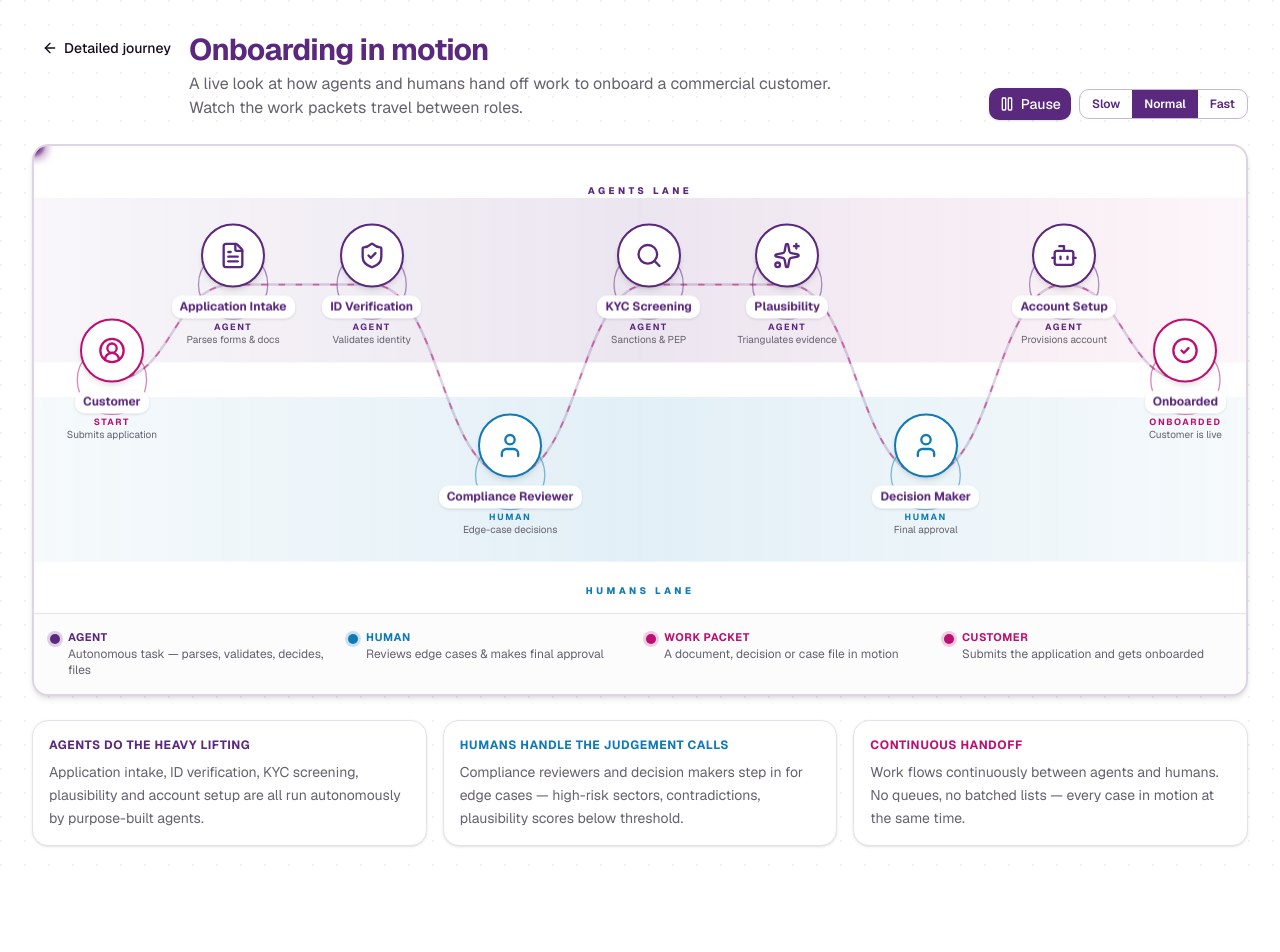
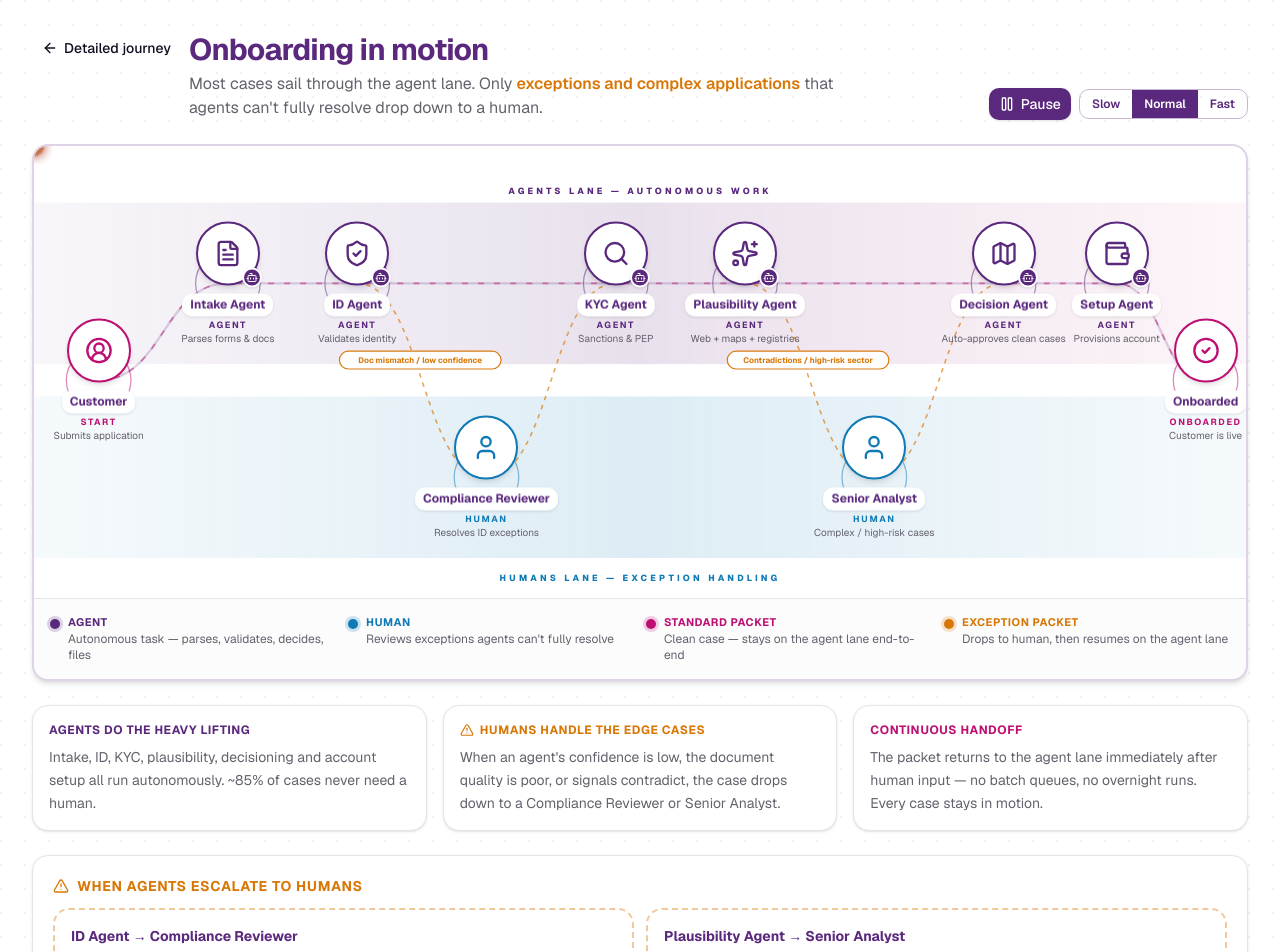
Before and after one commit to freakymind/commercial-onboarding-agentic, a Next.js app: page /flow in a window 1280 px wide. Shown: the top 952 px of the page. Before the commit the page ends 878 px from the top, so only its background shows below. Built offline with nearby package versions, Linux system fonts and the light colour scheme.

Commit message:
feat: enhance flow page with agent-led journey details\n\nAdd human exception handling and detailed handoff triggers.

```diff
--- a/components/simple-flow.tsx
+++ b/components/simple-flow.tsx
@@ -3,10 +3,12 @@
 import { useEffect, useRef, useState } from "react"
 import Link from "next/link"
 import {
+  AlertTriangle,
   ArrowLeft,
   Bot,
   CheckCircle2,
   FileText,
+  Map,
   Pause,
   Play,
   Search,
@@ -14,6 +16,7 @@ import {
   Sparkles,
   User,
   UserCircle2,
+  Wallet,
 } from "lucide-react"
 import { Button } from "@/components/ui/button"
 
@@ -29,16 +32,16 @@ type FNode = {
   Icon: React.ComponentType<{ className?: string }>
 }
 
-const W = 1400
-const H = 540
-const TOP = 160
-const BOTTOM = 380
+const W = 1500
+const H = 560
+const TOP = 170
+const BOTTOM = 410
 
 const NODES: FNode[] = [
   {
     id: "customer",
-    x: 90,
-    y: 270,
+    x: 80,
+    y: 290,
     label: "Customer",
     sub: "Submits application",
     type: "customer",
@@ -46,71 +49,80 @@ const NODES: FNode[] = [
   },
   {
     id: "intake",
-    x: 230,
+    x: 240,
     y: TOP,
-    label: "Application Intake",
+    label: "Intake Agent",
     sub: "Parses forms & docs",
     type: "agent",
     Icon: FileText,
   },
   {
     id: "id",
-    x: 390,
+    x: 400,
     y: TOP,
-    label: "ID Verification",
+    label: "ID Agent",
     sub: "Validates identity",
     type: "agent",
     Icon: ShieldCheck,
   },
   {
     id: "reviewer",
-    x: 550,
+    x: 560,
     y: BOTTOM,
     label: "Compliance Reviewer",
-    sub: "Edge-case decisions",
+    sub: "Resolves ID exceptions",
     type: "human",
     Icon: User,
   },
   {
     id: "kyc",
-    x: 710,
+    x: 720,
     y: TOP,
-    label: "KYC Screening",
+    label: "KYC Agent",
     sub: "Sanctions & PEP",
     type: "agent",
     Icon: Search,
   },
   {
     id: "plaus",
-    x: 870,
+    x: 880,
     y: TOP,
-    label: "Plausibility",
-    sub: "Triangulates evidence",
+    label: "Plausibility Agent",
+    sub: "Web + maps + registries",
     type: "agent",
     Icon: Sparkles,
   },
   {
-    id: "decide",
-    x: 1030,
+    id: "analyst",
+    x: 1040,
     y: BOTTOM,
-    label: "Decision Maker",
-    sub: "Final approval",
+    label: "Senior Analyst",
+    sub: "Complex / high-risk cases",
     type: "human",
     Icon: User,
   },
   {
+    id: "decide",
+    x: 1200,
+    y: TOP,
+    label: "Decision Agent",
+    sub: "Auto-approves clean cases",
+    type: "agent",
+    Icon: Map,
+  },
+  {
     id: "setup",
-    x: 1190,
+    x: 1340,
     y: TOP,
-    label: "Account Setup",
+    label: "Setup Agent",
     sub: "Provisions account",
     type: "agent",
-    Icon: Bot,
+    Icon: Wallet,
   },
   {
     id: "done",
-    x: 1330,
-    y: 270,
+    x: 1450,
+    y: 290,
     label: "Onboarded",
     sub: "Customer is live",
     type: "end",
@@ -118,7 +130,15 @@ const NODES: FNode[] = [
   },
 ]
 
-function buildPath(nodes: FNode[]) {
+const NODE_BY_ID = Object.fromEntries(NODES.map((n) => [n.id, n])) as Record<
+  string,
+  FNode
+>
+
+/* ---------- Path builder ---------- */
+
+function pathFromIds(ids: string[]) {
+  const nodes = ids.map((id) => NODE_BY_ID[id])
   if (nodes.length === 0) return ""
   let d = `M ${nodes[0].x} ${nodes[0].y}`
   for (let i = 1; i < nodes.length; i++) {
@@ -130,9 +150,42 @@ function buildPath(nodes: FNode[]) {
   return d
 }
 
-const PATH_D = buildPath(NODES)
+const PATH_HAPPY = pathFromIds([
+  "customer",
+  "intake",
+  "id",
+  "kyc",
+  "plaus",
+  "decide",
+  "setup",
+  "done",
+])
 
-const SPEEDS = { slow: 22, normal: 14, fast: 8 } as const
+const PATH_ID_EXCEPTION = pathFromIds([
+  "customer",
+  "intake",
+  "id",
+  "reviewer",
+  "kyc",
+  "plaus",
+  "decide",
+  "setup",
+  "done",
+])
+
+const PATH_COMPLEX_EXCEPTION = pathFromIds([
+  "customer",
+  "intake",
+  "id",
+  "kyc",
+  "plaus",
+  "analyst",
+  "decide",
+  "setup",
+  "done",
+])
+
+const SPEEDS = { slow: 26, normal: 16, fast: 9 } as const
 type Speed = keyof typeof SPEEDS
 
 const NW = {
@@ -140,13 +193,51 @@ const NW = {
   accent: "#bd0f72",
   agent: "#5a287d",
   human: "#0f7ab5",
+  exception: "#d97706",
 }
 
-const PACKETS = [
-  { color: "#bd0f72", label: "Application", r: 8 },
-  { color: "#5a287d", label: "ID", r: 7 },
-  { color: "#0f7ab5", label: "Case file", r: 7 },
-  { color: "#bd0f72", label: "Decision", r: 6 },
+type Packet = {
+  id: string
+  color: string
+  label: string
+  r: number
+  pathId: string
+  delayShare: number
+}
+
+const PACKETS: Packet[] = [
+  {
+    id: "p1",
+    color: NW.accent,
+    label: "Clean application",
+    r: 8,
+    pathId: "path-happy",
+    delayShare: 0,
+  },
+  {
+    id: "p2",
+    color: NW.exception,
+    label: "ID exception",
+    r: 8,
+    pathId: "path-id-exception",
+    delayShare: 0.33,
+  },
+  {
+    id: "p3",
+    color: NW.primary,
+    label: "Standard case",
+    r: 7,
+    pathId: "path-happy",
+    delayShare: 0.55,
+  },
+  {
+    id: "p4",
+    color: NW.exception,
+    label: "Complex / high-risk",
+    r: 8,
+    pathId: "path-complex-exception",
+    delayShare: 0.78,
+  },
 ]
 
 export function SimpleFlow() {
@@ -168,7 +259,7 @@ export function SimpleFlow() {
 
   return (
     <div className="nw-grid-bg min-h-screen p-4 md:p-8">
-      <div className="mx-auto max-w-[1500px]">
+      <div className="mx-auto max-w-[1600px]">
         {/* Header */}
         <header className="flex flex-col gap-4 md:flex-row md:items-end md:justify-between">
           <div className="flex items-start gap-2">
@@ -186,9 +277,11 @@ export function SimpleFlow() {
                 Onboarding in motion
               </h1>
               <p className="mt-1 max-w-2xl text-pretty text-sm text-muted-foreground md:text-base">
-                A live look at how agents and humans hand off work to onboard a
-                commercial customer. Watch the work packets travel between
-                roles.
+                Most cases sail through the agent lane. Only{" "}
+                <span style={{ color: NW.exception, fontWeight: 600 }}>
+                  exceptions and complex applications
+                </span>{" "}
+                that agents can&apos;t fully resolve drop down to a human.
               </p>
             </div>
           </div>
@@ -246,7 +339,7 @@ export function SimpleFlow() {
               style={{
                 aspectRatio: `${W} / ${H}`,
                 width: "100%",
-                minWidth: 1000,
+                minWidth: 1100,
               }}
             >
               <svg
@@ -264,15 +357,11 @@ export function SimpleFlow() {
                     x2="1"
                     y2="0"
                   >
-                    <stop
-                      offset="0%"
-                      stopColor={NW.agent}
-                      stopOpacity="0.04"
-                    />
+                    <stop offset="0%" stopColor={NW.agent} stopOpacity="0.04" />
                     <stop
                       offset="50%"
                       stopColor={NW.agent}
-                      stopOpacity="0.12"
+                      stopOpacity="0.14"
                     />
                     <stop
                       offset="100%"
@@ -287,15 +376,11 @@ export function SimpleFlow() {
                     x2="1"
                     y2="0"
                   >
-                    <stop
-                      offset="0%"
-                      stopColor={NW.human}
-                      stopOpacity="0.04"
-                    />
+                    <stop offset="0%" stopColor={NW.human} stopOpacity="0.04" />
                     <stop
                       offset="50%"
                       stopColor={NW.human}
-                      stopOpacity="0.12"
+                      stopOpacity="0.14"
                     />
                     <stop
                       offset="100%"
@@ -308,30 +393,30 @@ export function SimpleFlow() {
                 {/* Lane backgrounds */}
                 <rect
                   x="0"
-                  y="60"
+                  y="70"
                   width={W}
-                  height="190"
+                  height="200"
                   fill="url(#agent-lane)"
                 />
                 <rect
                   x="0"
-                  y="290"
+                  y="310"
                   width={W}
-                  height="190"
+                  height="200"
                   fill="url(#human-lane)"
                 />
 
-                {/* Lane labels — placed in the empty middle band so they never overlap nodes */}
+                {/* Lane labels */}
                 <text
                   x={W / 2}
-                  y="56"
+                  y="60"
                   fontSize="11"
                   fontWeight="800"
                   fill={NW.agent}
                   letterSpacing="4"
                   textAnchor="middle"
                 >
-                  AGENTS LANE
+                  AGENTS LANE — AUTONOMOUS WORK
                 </text>
                 <text
                   x={W / 2}
@@ -342,28 +427,79 @@ export function SimpleFlow() {
                   letterSpacing="4"
                   textAnchor="middle"
                 >
-                  HUMANS LANE
+                  HUMANS LANE — EXCEPTION HANDLING
                 </text>
 
-                {/* Base path */}
+                {/* Happy path — base track */}
                 <path
-                  id="flow-path"
-                  d={PATH_D}
+                  id="path-happy"
+                  d={PATH_HAPPY}
                   fill="none"
                   stroke={`${NW.primary}33`}
                   strokeWidth="3"
                   strokeLinecap="round"
                 />
+                {/* Hidden full paths used by exception packets only */}
+                <path
+                  id="path-id-exception"
+                  d={PATH_ID_EXCEPTION}
+                  fill="none"
+                  stroke="transparent"
+                  strokeWidth="0"
+                />
+                <path
+                  id="path-complex-exception"
+                  d={PATH_COMPLEX_EXCEPTION}
+                  fill="none"
+                  stroke="transparent"
+                  strokeWidth="0"
+                />
 
-                {/* Animated dashed glow overlay */}
+                {/* Visible exception branches as dashed amber arrows */}
                 <path
-                  d={PATH_D}
+                  d={pathFromIds(["id", "reviewer", "kyc"])}
+                  fill="none"
+                  stroke={NW.exception}
+                  strokeWidth="2"
+                  strokeLinecap="round"
+                  strokeDasharray="4 8"
+                  opacity="0.65"
+                >
+                  <animate
+                    attributeName="stroke-dashoffset"
+                    from="0"
+                    to="-120"
+                    dur={`${dur * 0.6}s`}
+                    repeatCount="indefinite"
+                  />
+                </path>
+                <path
+                  d={pathFromIds(["plaus", "analyst", "decide"])}
+                  fill="none"
+                  stroke={NW.exception}
+                  strokeWidth="2"
+                  strokeLinecap="round"
+                  strokeDasharray="4 8"
+                  opacity="0.65"
+                >
+                  <animate
+                    attributeName="stroke-dashoffset"
+                    from="0"
+                    to="-120"
+                    dur={`${dur * 0.6}s`}
+                    repeatCount="indefinite"
+                  />
+                </path>
+
+                {/* Animated dashed glow overlay along happy path */}
+                <path
+                  d={PATH_HAPPY}
                   fill="none"
                   stroke={NW.accent}
                   strokeWidth="2"
                   strokeLinecap="round"
                   strokeDasharray="6 14"
-                  opacity="0.55"
+                  opacity="0.5"
                 >
                   <animate
                     attributeName="stroke-dashoffset"
@@ -373,6 +509,18 @@ export function SimpleFlow() {
                     repeatCount="indefinite"
                   />
                 </path>
+
+                {/* Exception labels on the dip arrows */}
+                <ExceptionLabel
+                  x={(NODE_BY_ID.id.x + NODE_BY_ID.reviewer.x) / 2 - 12}
+                  y={(TOP + BOTTOM) / 2 - 24}
+                  text="Doc mismatch / low confidence"
+                />
+                <ExceptionLabel
+                  x={(NODE_BY_ID.plaus.x + NODE_BY_ID.analyst.x) / 2 - 12}
+                  y={(TOP + BOTTOM) / 2 - 24}
+                  text="Contradictions / high-risk sector"
+                />
 
                 {/* Pulse rings on every node */}
                 {NODES.map((n) => {
@@ -412,43 +560,31 @@ export function SimpleFlow() {
                   )
                 })}
 
-                {/* Traveling work packets */}
-                {PACKETS.map((p, i) => (
-                  <g key={`packet-${i}`}>
+                {/* Traveling work packets — each one knows its own path */}
+                {PACKETS.map((p) => (
+                  <g key={`packet-${p.id}`}>
                     <circle
                       r={p.r}
                       fill={p.color}
-                      style={{
-                        filter: `drop-shadow(0 0 8px ${p.color})`,
-                      }}
+                      style={{ filter: `drop-shadow(0 0 8px ${p.color})` }}
                     >
                       <animateMotion
                         dur={`${dur}s`}
-                        begin={`${(dur / PACKETS.length) * i}s`}
+                        begin={`${dur * p.delayShare}s`}
                         repeatCount="indefinite"
                         rotate="auto"
                       >
-                        <mpath
-                          xlinkHref="#flow-path"
-                          href="#flow-path"
-                        />
+                        <mpath xlinkHref={`#${p.pathId}`} href={`#${p.pathId}`} />
                       </animateMotion>
                     </circle>
                     {/* Trailing fade */}
-                    <circle
-                      r={p.r * 1.6}
-                      fill={p.color}
-                      opacity="0.18"
-                    >
+                    <circle r={p.r * 1.6} fill={p.color} opacity="0.18">
                       <animateMotion
                         dur={`${dur}s`}
-                        begin={`${(dur / PACKETS.length) * i - 0.18}s`}
+                        begin={`${dur * p.delayShare - 0.2}s`}
                         repeatCount="indefinite"
                       >
-                        <mpath
-                          xlinkHref="#flow-path"
-                          href="#flow-path"
-                        />
+                        <mpath xlinkHref={`#${p.pathId}`} href={`#${p.pathId}`} />
                       </animateMotion>
                     </circle>
                   </g>
@@ -471,18 +607,18 @@ export function SimpleFlow() {
             />
             <Legend
               label="Human"
-              desc="Reviews edge cases & makes final approval"
+              desc="Reviews exceptions agents can&apos;t fully resolve"
               color={NW.human}
             />
             <Legend
-              label="Work packet"
-              desc="A document, decision or case file in motion"
+              label="Standard packet"
+              desc="Clean case — stays on the agent lane end-to-end"
               color={NW.accent}
             />
             <Legend
-              label="Customer"
-              desc="Submits the application and gets onboarded"
-              color={NW.accent}
+              label="Exception packet"
+              desc="Drops to human, then resumes on the agent lane"
+              color={NW.exception}
             />
           </div>
         </section>
@@ -491,19 +627,56 @@ export function SimpleFlow() {
         <section className="mt-6 grid gap-4 md:grid-cols-3">
           <Story
             title="Agents do the heavy lifting"
-            body="Application intake, ID verification, KYC screening, plausibility and account setup are all run autonomously by purpose-built agents."
+            body="Intake, ID, KYC, plausibility, decisioning and account setup all run autonomously. ~85% of cases never need a human."
             color={NW.agent}
           />
           <Story
-            title="Humans handle the judgement calls"
-            body="Compliance reviewers and decision makers step in for edge cases — high-risk sectors, contradictions, plausibility scores below threshold."
-            color={NW.human}
+            title="Humans handle the edge cases"
+            body="When an agent's confidence is low, the document quality is poor, or signals contradict, the case drops down to a Compliance Reviewer or Senior Analyst."
+            color={NW.exception}
+            icon
           />
           <Story
             title="Continuous handoff"
-            body="Work flows continuously between agents and humans. No queues, no batched lists — every case in motion at the same time."
+            body="The packet returns to the agent lane immediately after human input — no batch queues, no overnight runs. Every case stays in motion."
             color={NW.accent}
           />
+        </section>
+
+        {/* What makes agents fail */}
+        <section className="mt-6 rounded-2xl border bg-card p-5 shadow-sm">
+          <div className="flex items-center gap-2">
+            <AlertTriangle
+              className="size-4"
+              style={{ color: NW.exception }}
+            />
+            <h2
+              className="text-sm font-bold uppercase tracking-wider"
+              style={{ color: NW.exception }}
+            >
+              When agents escalate to humans
+            </h2>
+          </div>
+          <div className="mt-3 grid gap-3 md:grid-cols-2">
+            <FailCase
+              title="ID Agent → Compliance Reviewer"
+              triggers={[
+                "Document scan quality below threshold",
+                "Name / DOB mismatch across sources",
+                "Possible synthetic identity signals",
+                "Confidence score < 80%",
+              ]}
+            />
+            <FailCase
+              title="Plausibility Agent → Senior Analyst"
+              triggers={[
+                "Contradictions across web, maps and registries",
+                "High-risk sector (cash-intensive, crypto, cross-border)",
+                "Declared turnover not supported by digital footprint",
+                "Trading premises classification ambiguous",
+              ]}
+            />
+          </div>
         </section>
       </div>
     </div>
@@ -541,6 +714,15 @@ function NodeCard({ n }: { n: FNode }) {
         style={{ borderColor: color, color }}
       >
         <n.Icon className="size-7" />
+        {n.type === "agent" && (
+          <span
+            className="absolute -bottom-1 -right-1 grid size-5 place-items-center rounded-full border-2 border-white text-[9px] font-bold text-white shadow"
+            style={{ background: NW.agent }}
+            aria-hidden
+          >
+            <Bot className="size-3" />
+          </span>
+        )}
       </div>
       <div
         className="mt-2 max-w-[150px] rounded-md bg-white/95 px-2 py-1 text-center text-[12px] font-bold leading-tight shadow-sm backdrop-blur-sm"
@@ -558,6 +740,42 @@ function NodeCard({ n }: { n: FNode }) {
         {n.sub}
       </div>
     </div>
+  )
+}
+
+function ExceptionLabel({
+  x,
+  y,
+  text,
+}: {
+  x: number
+  y: number
+  text: string
+}) {
+  return (
+    <g transform={`translate(${x}, ${y})`}>
+      <rect
+        x="-90"
+        y="-12"
+        width="200"
+        height="22"
+        rx="11"
+        fill="white"
+        stroke={NW.exception}
+        strokeWidth="1.5"
+        opacity="0.95"
+      />
+      <text
+        x="10"
+        y="3"
+        fontSize="10"
+        fontWeight="700"
+        fill={NW.exception}
+        textAnchor="middle"
+      >
+        {text}
+      </text>
+    </g>
   )
 }
 
@@ -593,17 +811,20 @@ function Story({
   title,
   body,
   color,
+  icon,
 }: {
   title: string
   body: string
   color: string
+  icon?: boolean
 }) {
   return (
     <div className="rounded-xl border bg-card p-4 shadow-sm">
       <div
-        className="text-xs font-bold uppercase tracking-wider"
+        className="flex items-center gap-1.5 text-xs font-bold uppercase tracking-wider"
         style={{ color }}
       >
+        {icon && <AlertTriangle className="size-3.5" />}
         {title}
       </div>
       <p className="mt-2 text-sm leading-relaxed text-muted-foreground">
@@ -612,3 +833,31 @@ function Story({
     </div>
   )
 }
+
+function FailCase({ title, triggers }: { title: string; triggers: string[] }) {
+  return (
+    <div
+      className="rounded-xl border-2 border-dashed p-4"
+      style={{ borderColor: `${NW.exception}66` }}
+    >
+      <div
+        className="text-sm font-bold"
+        style={{ color: NW.primary }}
+      >
+        {title}
+      </div>
+      <ul className="mt-2 space-y-1.5 text-sm text-muted-foreground">
+        {triggers.map((t) => (
+          <li key={t} className="flex items-start gap-2">
+            <span
+              className="mt-1.5 size-1.5 shrink-0 rounded-full"
+              style={{ background: NW.exception }}
+              aria-hidden
+            />
+            <span>{t}</span>
+          </li>
+        ))}
+      </ul>
+    </div>
+  )
+}
```
Also changed, not shown: flow-page-final.png (added).
